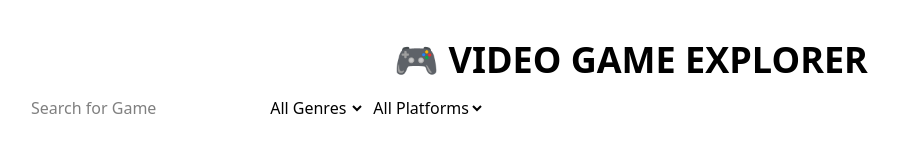
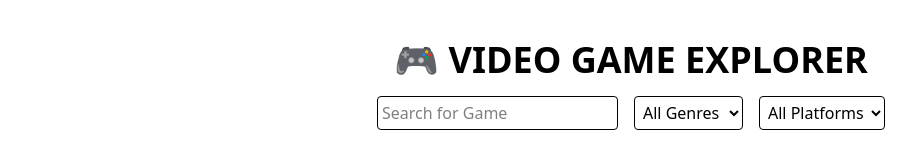
Before and after one commit to Mathu025/PROJECT-CHALLENGE, a website: page index.html in a window 1280 px wide. Shown: the whole page, without its empty margins (9-925 px from the left). Drawn offline with Linux system fonts and the light colour scheme.

Commit message:
Add flexbox to the search input, genre and platform filters and separate them with gap spacing

```diff
--- a/index.html
+++ b/index.html
@@ -9,15 +9,15 @@
 <body class="m-[40px]">
     <h1 class="font-bold text-center text-4xl mb-4">🎮 VIDEO GAME EXPLORER</h1>
 
-    <div class="controls">
-        <input type="text" placeholder="Search for Game">
-        <select>
+    <div class="flex justify-center gap-4 ">
+        <input type="text" placeholder="Search for Game" class="border rounded p-1">
+        <select class="border rounded p-1">
             <option value="">All Genres</option>
             <option value="">Action</option>
             <option value="">Sports</option>
             <option value="">Adventure</option>
         </select>
-        <select>
+        <select class="border rounded p-1">
             <option value="">All Platforms</option>
             <option value="">PC</option>
             <option value="">PlayStation</option>
```
Also changed, not shown: output.css.
